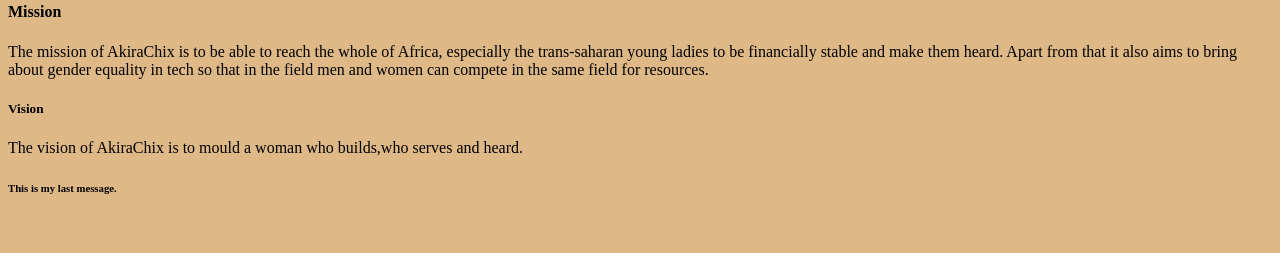
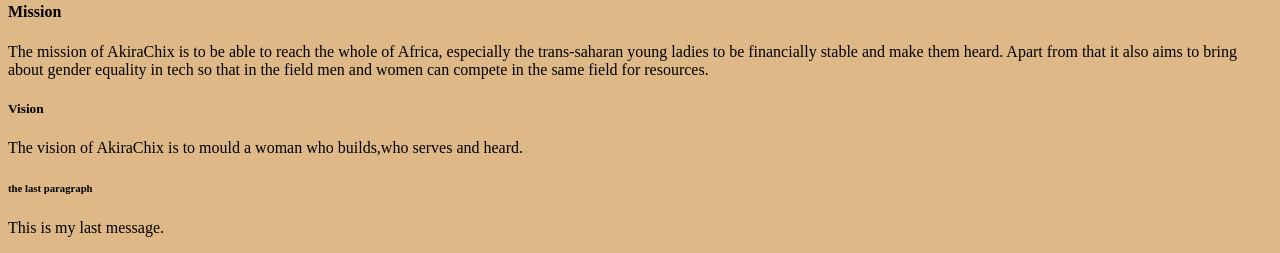
Before and after one commit to gladwineouma/gladwine-website, a plain HTML site: page index.html in a window 1280 px wide. Shown: the part 796-1049 px from the top of the page. Before the commit the page ends 1015 px from the top, so only its background shows below. Drawn offline with Linux system fonts and the light colour scheme.

Commit message:
added paragragh six

```diff
--- a/index.html
+++ b/index.html
@@ -33,11 +33,12 @@
     <h5>Vision</h5>
     <p>The vision of AkiraChix is to mould a woman who builds,who serves and heard.</p>
 
-    <h6>
+    <h6>the last paragraph</h6>
         <p>
             This is my last message.
         </p>
-    </h6>
+
+
 
 
 
```
